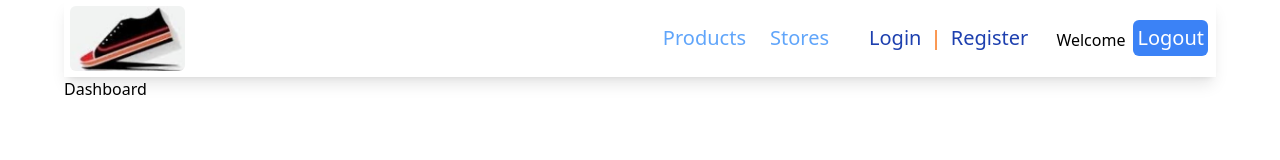
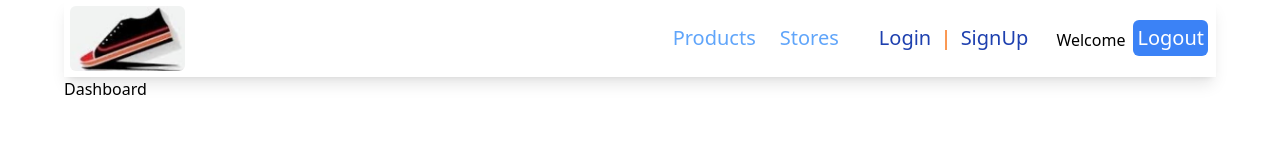
Before and after one commit to asnganje/shoeStoreFrontEnd, a React (Vite) app: page / in a window 1280 px wide. Shown: the top 160 px of the page. Built offline with nearby package versions, Linux system fonts and the light colour scheme.

Commit message:
Modify header content

```diff
--- a/src/components/Header.jsx
+++ b/src/components/Header.jsx
@@ -6,8 +6,8 @@ import { RxCross2 } from "react-icons/rx";
 import { useState, useEffect } from "react";
 
 const data = [
-  { id: nanoid(), text: "Products", route: "/vtcs" },
-  { id: nanoid(), text: "Stores", route: "/courses" },
+  { id: nanoid(), text: "Products", route: "/products" },
+  { id: nanoid(), text: "Stores", route: "/store" },
 ];
 const Header = () => {
   const [isNavOpen, setIsNavOpen] = useState(false);
@@ -76,9 +76,9 @@ const Header = () => {
                       </button>
                     </Link>{" "}
                     <span className="text-orange-500">|</span>{" "}
-                    <Link to="/register">
+                    <Link to="/signup">
                       <button className="p-1 rounded-md hover:bg-blue-400 hover:text-white">
-                        Register
+                        SignUp
                       </button>
                     </Link>
                   </div>
@@ -124,9 +124,9 @@ const Header = () => {
                     </button>
                   </Link>{" "}
                   <span className="text-orange-500">|</span>{" "}
-                  <Link to="/register">
+                  <Link to="/signup">
                     <button className="p-1 rounded-md hover:bg-blue-400 hover:text-white">
-                      Register
+                      SignUp
                     </button>
                   </Link>
                 </div>
```
